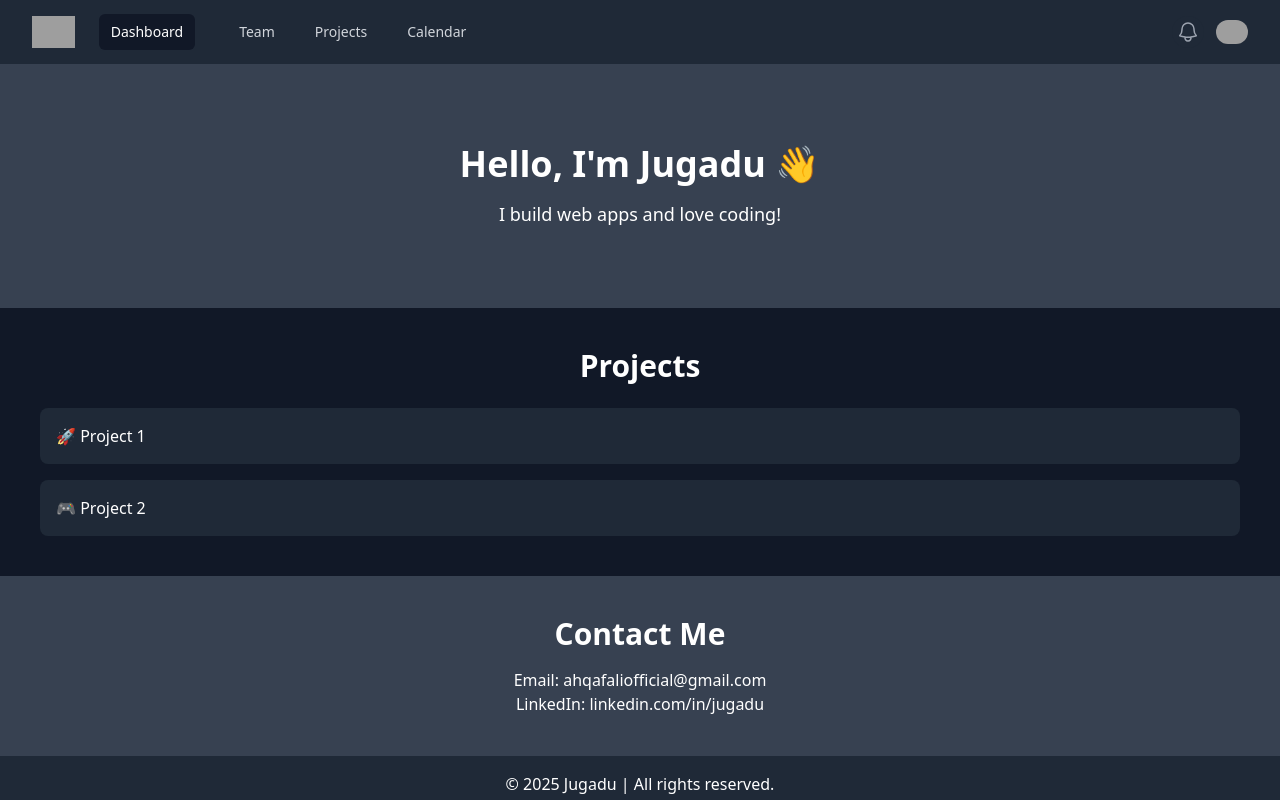
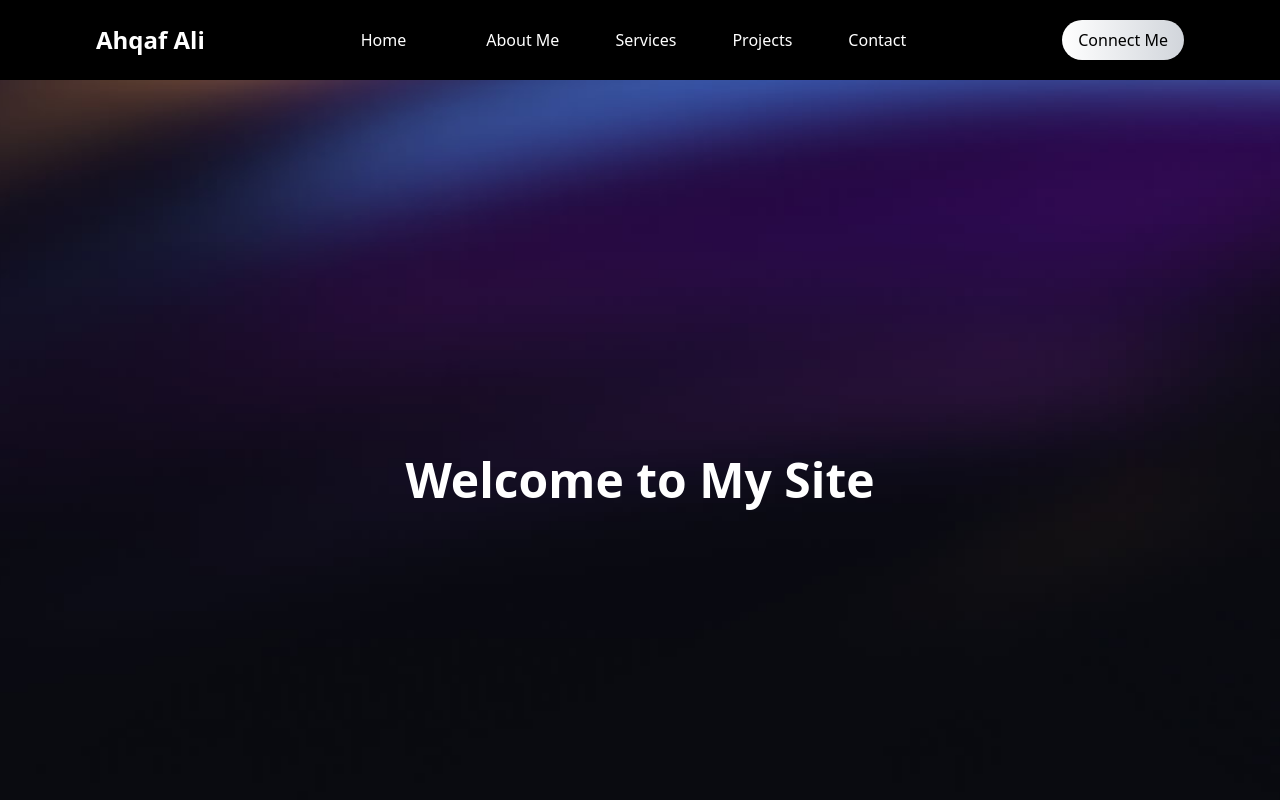
Before and after one commit to AhqafCoder/PortFolio-Ahqaf, a React (Vite) app: page / in a window 1280 px wide. Shown: the top 800 px of the page. Built offline with nearby package versions, Linux system fonts and the light colour scheme; grey boxes are pictures that could not be loaded.

Commit message:
created navbar and set bg image with all typing :>

```diff
--- a/src/App.jsx
+++ b/src/App.jsx
@@ -1,4 +1,4 @@
-import Header from "./components/Header";
+import Navbar from "./components/Navbar";
 import Hero from "./components/Hero";
 import Projects from "./components/Projects";
 import Contact from "./components/Contact";
@@ -8,7 +8,7 @@ import "./index.css";
 export default function App() {
   return (
     <div className="bg-gray-900 text-white min-h-screen">
-      <Header />
+      <Navbar />
       <Hero />
       <Projects />
       <Contact />
--- a/src/components/Header.jsx
+++ /dev/null
@@ -1,133 +0,0 @@
-// navbar
-import { Disclosure, DisclosureButton, DisclosurePanel, Menu, MenuButton, MenuItem, MenuItems } from '@headlessui/react'
-import { Bars3Icon, BellIcon, XMarkIcon } from '@heroicons/react/24/outline'
-
-const navigation = [
-  { name: 'Dashboard', href: '#', current: true },
-  { name: 'Team', href: '#', current: false },
-  { name: 'Projects', href: '#', current: false },
-  { name: 'Calendar', href: '#', current: false },
-]
-
-function classNames(...classes) {
-  return classes.filter(Boolean).join(' ')
-}
-
-export default function Example() {
-  return (
-    <Disclosure as="nav" className="bg-gray-800">
-      <div className="mx-auto max-w-7xl px-2 sm:px-6 lg:px-8">
-        <div className="relative flex h-16 items-center justify-between">
-          <div className="absolute inset-y-0 left-0 flex items-center sm:hidden">
-            {/* Mobile menu button*/}
-            <DisclosureButton className="group relative inline-flex items-center justify-center rounded-md p-2 text-gray-400 hover:bg-gray-700 hover:text-white focus:ring-2 focus:ring-white focus:outline-hidden focus:ring-inset">
-              <span className="absolute -inset-0.5" />
-              <span className="sr-only">Open main menu</span>
-              <Bars3Icon aria-hidden="true" className="block size-6 group-data-open:hidden" />
-              <XMarkIcon aria-hidden="true" className="hidden size-6 group-data-open:block" />
-            </DisclosureButton>
-          </div>
-          <div className="flex flex-1 items-center justify-center sm:items-stretch sm:justify-start">
-            <div className="flex shrink-0 items-center">
-              <img
-                alt="Your Company"
-                src="https://tailwindui.com/plus/img/logos/mark.svg?color=indigo&shade=500"
-                className="h-8 w-auto"
-              />
-            </div>
-            <div className="hidden sm:ml-6 sm:block">
-              <div className="flex space-x-4">
-                {navigation.map((item) => (
-                  <a
-                    key={item.name}
-                    href={item.href}
-                    aria-current={item.current ? 'page' : undefined}
-                    className={classNames(
-                      item.current ? 'bg-gray-900 text-white' : 'text-gray-300 hover:bg-gray-700 hover:text-white',
-                      'rounded-md px-3 py-2 text-sm font-medium',
-                    )}
-                  >
-                    {item.name}
-                  </a>
-                ))}
-              </div>
-            </div>
-          </div>
-          <div className="absolute inset-y-0 right-0 flex items-center pr-2 sm:static sm:inset-auto sm:ml-6 sm:pr-0">
-            <button
-              type="button"
-              className="relative rounded-full bg-gray-800 p-1 text-gray-400 hover:text-white focus:ring-2 focus:ring-white focus:ring-offset-2 focus:ring-offset-gray-800 focus:outline-hidden"
-            >
-              <span className="absolute -inset-1.5" />
-              <span className="sr-only">View notifications</span>
-              <BellIcon aria-hidden="true" className="size-6" />
-            </button>
-
-            {/* Profile dropdown */}
-            <Menu as="div" className="relative ml-3">
-              <div>
-                <MenuButton className="relative flex rounded-full bg-gray-800 text-sm focus:ring-2 focus:ring-white focus:ring-offset-2 focus:ring-offset-gray-800 focus:outline-hidden">
-                  <span className="absolute -inset-1.5" />
-                  <span className="sr-only">Open user menu</span>
-                  <img
-                    alt=""
-                    src="https://images.unsplash.com/photo-1472099645785-5658abf4ff4e?ixlib=rb-1.2.1&ixid=eyJhcHBfaWQiOjEyMDd9&auto=format&fit=facearea&facepad=2&w=256&h=256&q=80"
-                    className="size-8 rounded-full"
-                  />
-                </MenuButton>
-              </div>
-              <MenuItems
-                transition
-                className="absolute right-0 z-10 mt-2 w-48 origin-top-right rounded-md bg-white py-1 ring-1 shadow-lg ring-black/5 transition focus:outline-hidden data-closed:scale-95 data-closed:transform data-closed:opacity-0 data-enter:duration-100 data-enter:ease-out data-leave:duration-75 data-leave:ease-in"
-              >
-                <MenuItem>
-                  <a
-                    href="#"
-                    className="block px-4 py-2 text-sm text-gray-700 data-focus:bg-gray-100 data-focus:outline-hidden"
-                  >
-                    Your Profile
-                  </a>
-                </MenuItem>
-                <MenuItem>
-                  <a
-                    href="#"
-                    className="block px-4 py-2 text-sm text-gray-700 data-focus:bg-gray-100 data-focus:outline-hidden"
-                  >
-                    Settings
-                  </a>
-                </MenuItem>
-                <MenuItem>
-                  <a
-                    href="#"
-                    className="block px-4 py-2 text-sm text-gray-700 data-focus:bg-gray-100 data-focus:outline-hidden"
-                  >
-                    Sign out
-                  </a>
-                </MenuItem>
-              </MenuItems>
-            </Menu>
-          </div>
-        </div>
-      </div>
-
-      <DisclosurePanel className="sm:hidden">
-        <div className="space-y-1 px-2 pt-2 pb-3">
-          {navigation.map((item) => (
-            <DisclosureButton
-              key={item.name}
-              as="a"
-              href={item.href}
-              aria-current={item.current ? 'page' : undefined}
-              className={classNames(
-                item.current ? 'bg-gray-900 text-white' : 'text-gray-300 hover:bg-gray-700 hover:text-white',
-                'block rounded-md px-3 py-2 text-base font-medium',
-              )}
-            >
-              {item.name}
-            </DisclosureButton>
-          ))}
-        </div>
-      </DisclosurePanel>
-    </Disclosure>
-  )
-}
--- a/src/components/Hero.jsx
+++ b/src/components/Hero.jsx
@@ -1,8 +1,9 @@
-export default function Hero() {
-    return (
-      <section className="text-center p-20 bg-gray-700">
-        <h1 className="text-4xl font-bold">Hello, I'm Jugadu 👋</h1>
-        <p className="text-lg mt-4">I build web apps and love coding!</p>
-      </section>
-    );
-  }
+const Hero = () => {
+  return (
+    <div className="h-screen flex items-center justify-center bg-[url('./assets/bg.png')] bg-cover bg-center">
+      <h1 className="text-white text-5xl font-bold">Welcome to My Site</h1>
+    </div>
+  );
+};
+
+export default Hero;
--- a/src/components/Navbar.jsx
+++ b/src/components/Navbar.jsx
@@ -1 +1,22 @@
-rafce
+import React from 'react';
+
+const Navbar = () => {
+    return (
+        <div className='bg-black text-white px:8 py-3 md:px-16 lg:px-24'>
+            <div className='container py-2 flex justify-center md:justify-between items-center' >
+                <div className='text-2xl font-bold hidden md:inline'>Ahqaf Ali</div>
+                <div className='space-x-6'>
+                    <a href="/" className='text-white hover:bg-white hover:text-black px-4 py-2 rounded-full'>Home</a>
+                    <a href="/" className='text-white hover:bg-white hover:text-black px-4 py-2 rounded-full'>About Me</a>
+                    <a href="/" className='text-white hover:bg-white hover:text-black px-4 py-2 rounded-full'>Services</a>
+                    <a href="/" className='text-white hover:bg-white hover:text-black px-4 py-2 rounded-full'>Projects</a>
+                    <a href="/" className='text-white hover:bg-white hover:text-black px-4 py-2 rounded-full'>Contact</a>
+                </div>
+                <button className='bg-gradient-to-r from-white to-gray-300  text-black hidden md:inline
+                transform transition-transform duration-300 hover:scale-105 px-4 py-2 rounded-full '>Connect Me</button>
+            </div>
+        </div>
+    );
+}
+
+export default Navbar;
```
Also changed, not shown: src/assets/bg.png (added).
